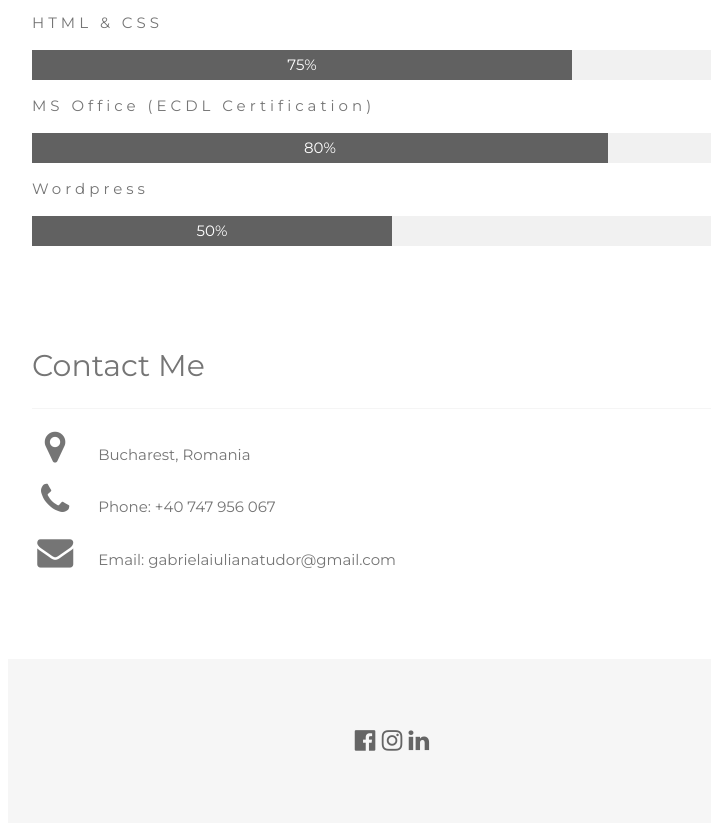
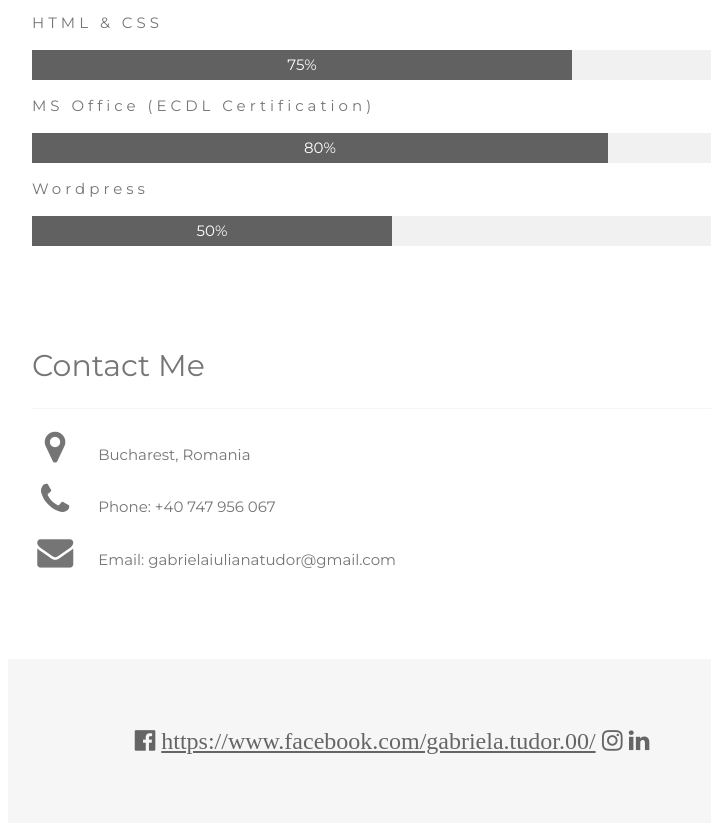
Before and after one commit to tgabriela/Personal-Website, a plain HTML site: page index.html in a window 1280 px wide. Shown: the part 1046-1869 px from the top of the page, without its empty margins (504-1215 px from the left). Drawn offline with nearby package versions, Linux system fonts and the light colour scheme.

Commit message:
Update index.html

```diff
--- a/index.html
+++ b/index.html
@@ -102,7 +102,7 @@
         <!-- Footer -->
         <footer class="w3-container w3-padding-64 w3-light-grey w3-center w3-opacity w3-xlarge" style="margin:-24px">
             <i class="fa fa-facebook-official w3-hover-opacity">
-                <a href="https://www.facebook.com/gabriela.tudor.00/"></a>
+                <a href="#facebook">https://www.facebook.com/gabriela.tudor.00/</a>
             </i>
             <i class="fa fa-instagram w3-hover-opacity">
                 <a href="https://instagram.com/t.gabriellaa?igshid=ZDdkNTZiNTM="></a>
```
